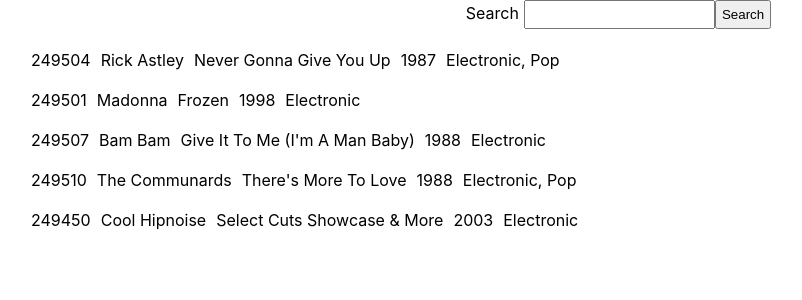
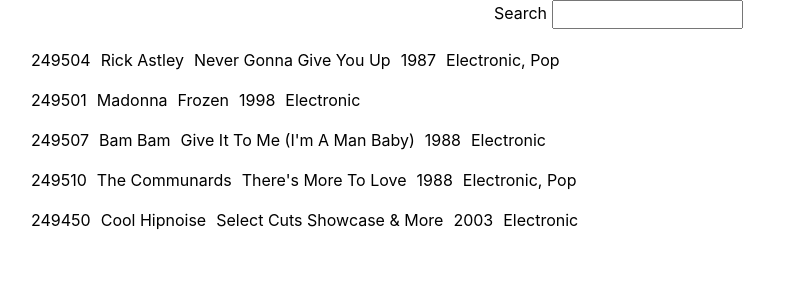
Before and after one commit to Keithin8a/musicSearch, a React (Create React App) app in the folder client/: page / in a window 1280 px wide. Shown: the top 300 px of the page, without its empty margins (24-826 px from the left). Built offline with nearby package versions, Linux system fonts and the light colour scheme.

Commit message:
Task-3: Search now happens on change not on a button press

```diff
--- a/client/src/App.tsx
+++ b/client/src/App.tsx
@@ -1,87 +1,44 @@
-import { ChangeEventHandler, MouseEventHandler, useState } from 'react';
+import { ChangeEventHandler, useState } from 'react';
 import './App.css';
 import './song-data'
-import { Song } from './song-data';
+import { Song, songs } from './song-data';
 import SongRecord from './components/songRecord';
 
+function App() {
+    const [displayData, setDisplayData] = useState<Song[]>(songs)
 
-
-function App() {
-    const [songData, setSongData] = useState<Song[]>([
-        {
-            "id": 249504,
-            "artist": "Rick Astley",
-            "title": "Never Gonna Give You Up",
-            "year": 1987,
-            "genres": ["Electronic", "Pop"]
-        },
-        {
-            "id": 249501,
-            "artist": "Madonna",
-            "title": "Frozen",
-            "year": 1998,
-            "genres": ["Electronic"]
-        },
-        {
-            "id": 249507,
-            "artist": "Bam Bam",
-            "title": "Give It To Me (I'm A Man Baby)",
-            "year": 1988,
-            "genres": ["Electronic"]
-        },
-        {
-            "id": 249510,
-            "artist": "The Communards",
-            "title": "There's More To Love",
-            "year": 1988,
-            "genres": ["Electronic", "Pop"]
-        },
-        {
-            "id": 249450,
-            "artist": "Cool Hipnoise",
-            "title": "Select Cuts Showcase & More",
-            "year": 2003,
-            "genres": ["Electronic"]
-        }
-    ])
-    const [filteredSongData, setFilteredSongData] = useState<Song[]>([])
-    const [searchTerm, setSearchTerm] = useState('');
-
-    const filterSearch: MouseEventHandler<HTMLButtonElement> = (e) => {
+    const filterSearch = (searchTerm: string) => {
         if (searchTerm === '') {
-            //sort out validation message
+            setDisplayData(songs)
             return
         }
 
         const searchTermLower = searchTerm.toLowerCase();
 
-        const tempSongData = songData.filter(({ title, artist, year, genres }) =>
-            title.toLowerCase() === searchTermLower
-            || artist.toLowerCase() === searchTermLower
-            || year.toString() === searchTermLower
-            || genres.some((genre) => genre.toLowerCase() === searchTermLower)
+        const filteredSongs = songs.filter(({ title, artist, year, genres }) =>
+            title.toLowerCase().includes(searchTermLower)
+            || artist.toLowerCase().includes(searchTermLower)
+            || year.toString().includes(searchTermLower)
+            || genres.some((genre) => genre.toLowerCase().includes(searchTermLower))
         )
-        setFilteredSongData(tempSongData)
+        setDisplayData(filteredSongs)
     }
 
-    const handleSearchInputChange: ChangeEventHandler<HTMLInputElement> = (e) => {
+    const handleChange: ChangeEventHandler<HTMLInputElement> = (e) => {
         const inputValue = e.target.value;
 
-        setSearchTerm(inputValue.trim());
+        filterSearch(inputValue.trim());
     }
 
     return (
         <div className="App">
             <div className='buttonContainer'>
                 <label htmlFor='search'>Search</label>
-                <input name='search' type='text' value={searchTerm} onChange={handleSearchInputChange}></input>
-                <button onClick={filterSearch}>Search</button>
+                <input name='search' type='text' onChange={handleChange}></input>
             </div>
             <ul>
                 {
-                    filteredSongData.length > 0 ?
-                        filteredSongData.map((song) => <SongRecord songData={song} />) :
-                        songData.map((song) => <SongRecord songData={song} />)
+                    displayData.map((song) => <SongRecord songData={song} />)
                 }
             </ul>
         </div>
```
